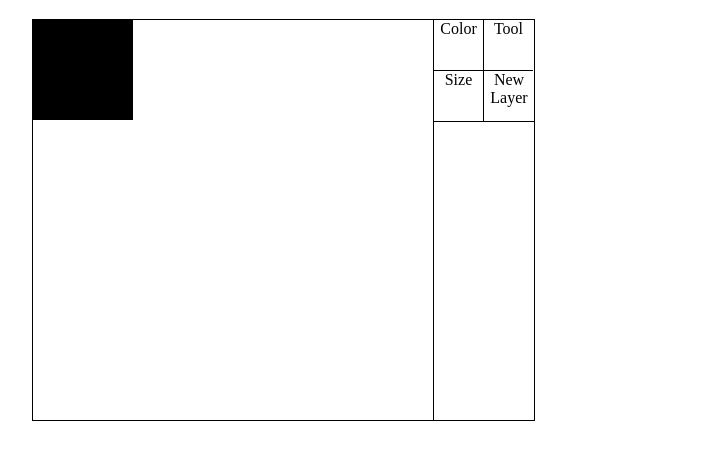
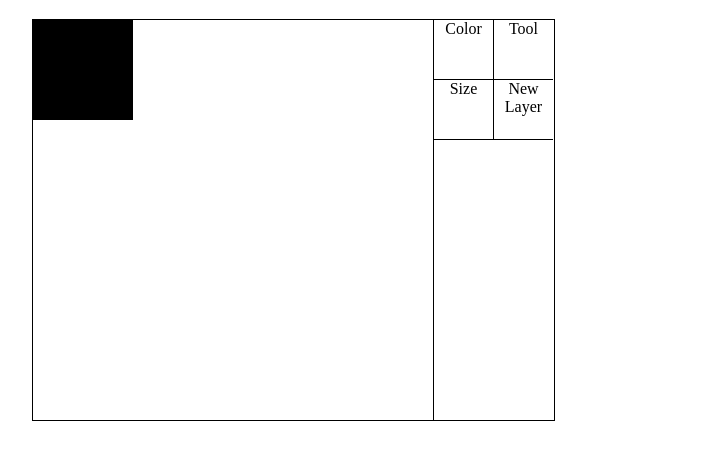
Before and after one commit to lobsterhands/Canvas_LockableLayers, a website: page index.html in a window 1280 px wide. Shown: the part 61-520 px from the top of the page, without its empty margins (138-849 px from the left). Drawn offline with Linux system fonts and the light colour scheme.

Commit message:
Update css

```diff
--- a/css/main.css
+++ b/css/main.css
@@ -40,18 +40,18 @@ h1 {
     border-bottom: 1px solid black;
 
     min-height: 400px;
-    min-width: 99px;
-    max-width: 100px;
+    min-width: 119px;
+    max-width: 120px;
     float: left;
 }
 
 #draw-options > div {
     text-align: center;
     border-bottom: 1px solid black;
-    min-height: 50px;
-    max-height: 50px;
-    min-width: 49px;
-    max-width: 50px;
+    min-height: 59px;
+    max-height: 59px;
+    min-width: 59px;
+    max-width: 59px;
 }
 
 #draw-options div:nth-child(odd) {
```
